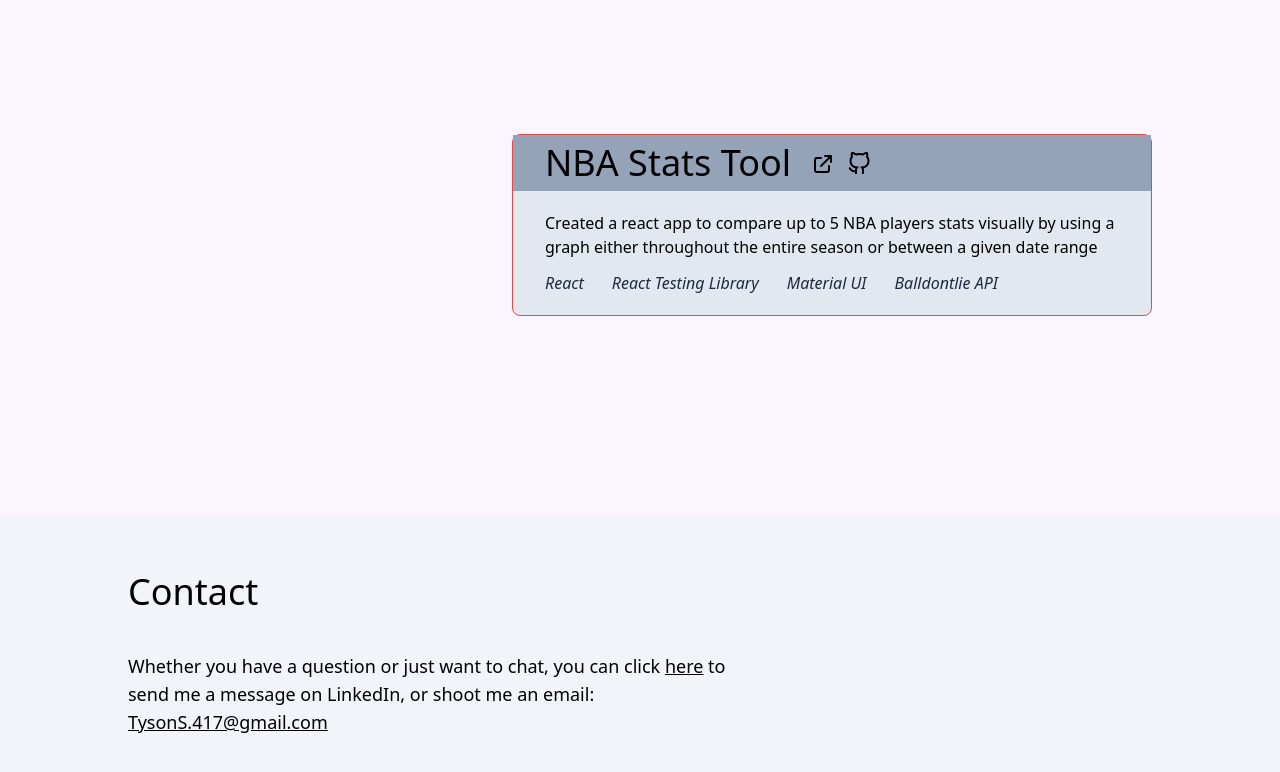
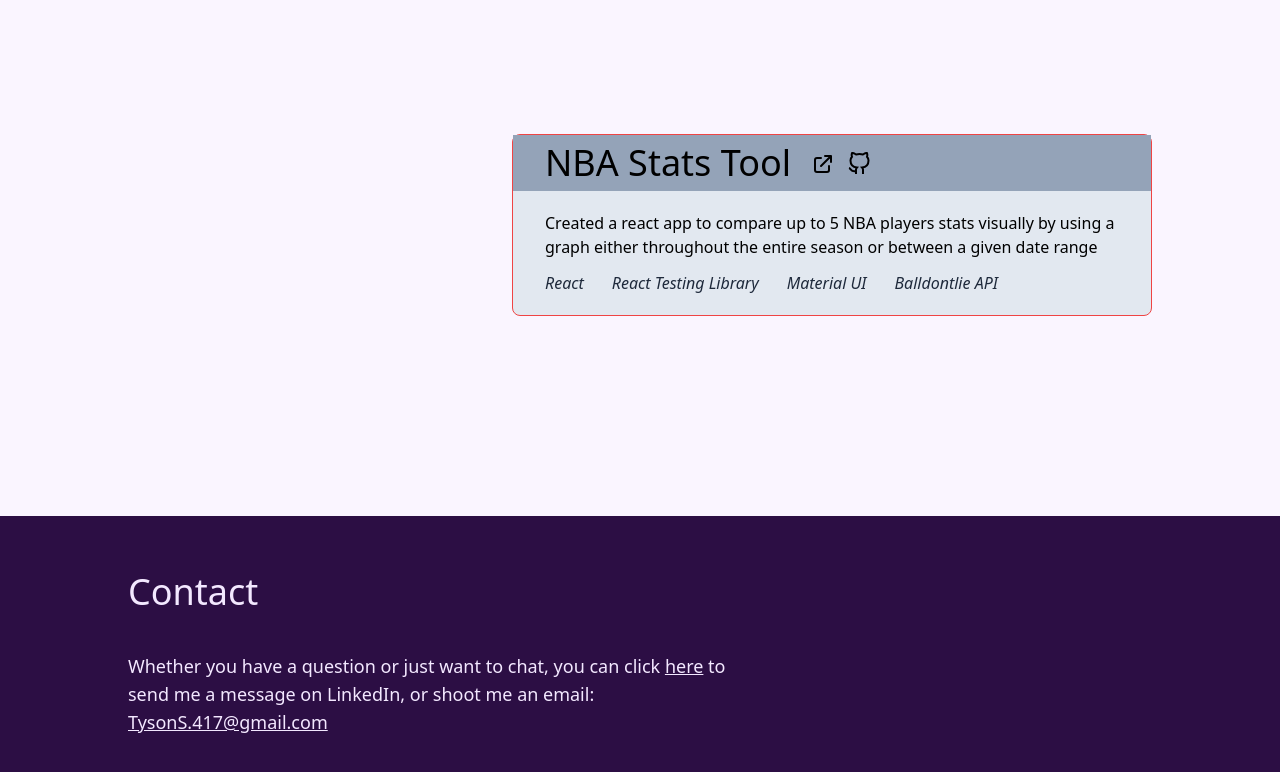
Before and after one commit to Tyson910/Portfolio, a Next.js app: page / in a window 1280 px wide. Shown: the part 1574-2346 px from the top of the page. Built offline with nearby package versions, Linux system fonts and the light colour scheme.

Commit message:
set footer background color to #2C0E44 & add noopener/noreferrer to link in footer

```diff
--- a/src/components/Footer.js
+++ b/src/components/Footer.js
@@ -1,6 +1,6 @@
 export default function Footer() {
   return (
-    <footer className="w-full bg-slate-100 py-14 mt-20 md:mt-40">
+    <footer className="w-full text-purple-100 bg-[#2C0E44] py-14 mt-20 md:mt-40">
       <div className="container space-y-10">
         <p
           className="text-3xl md:text-4xl font-medium "
@@ -12,9 +12,14 @@ export default function Footer() {
           Whether you have a question or
           just want to chat, you can
           click{' '}
-          <span className="underline">
+          <a
+            href="https://linkedin.com/in/tyson-suttle"
+            rel="noopener noreferrer"
+            target="_blank"
+            className="underline"
+          >
             here
-          </span>{' '}
+          </a>{' '}
           to send me a message on
           LinkedIn, or shoot me an
           email:{'  '}
```
